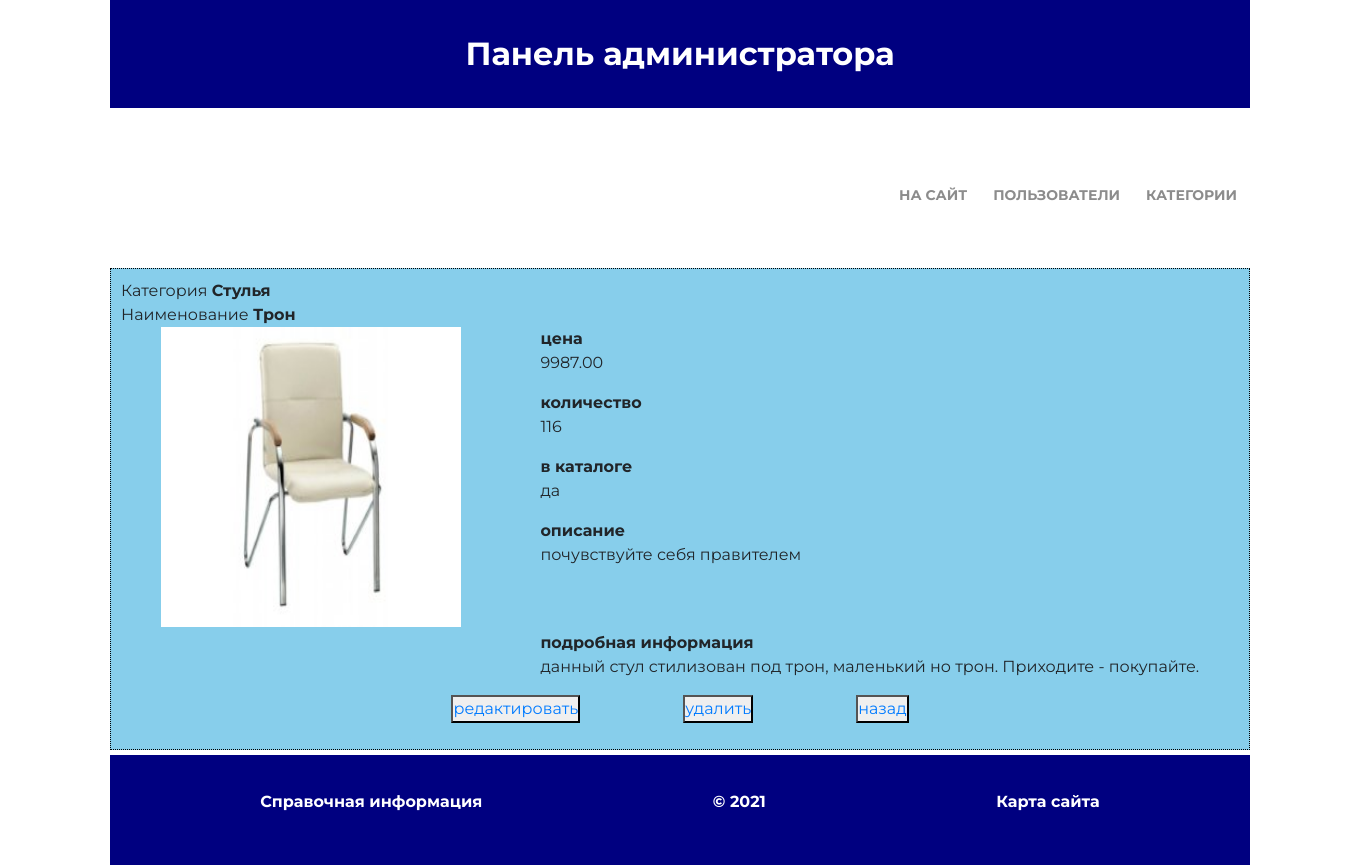
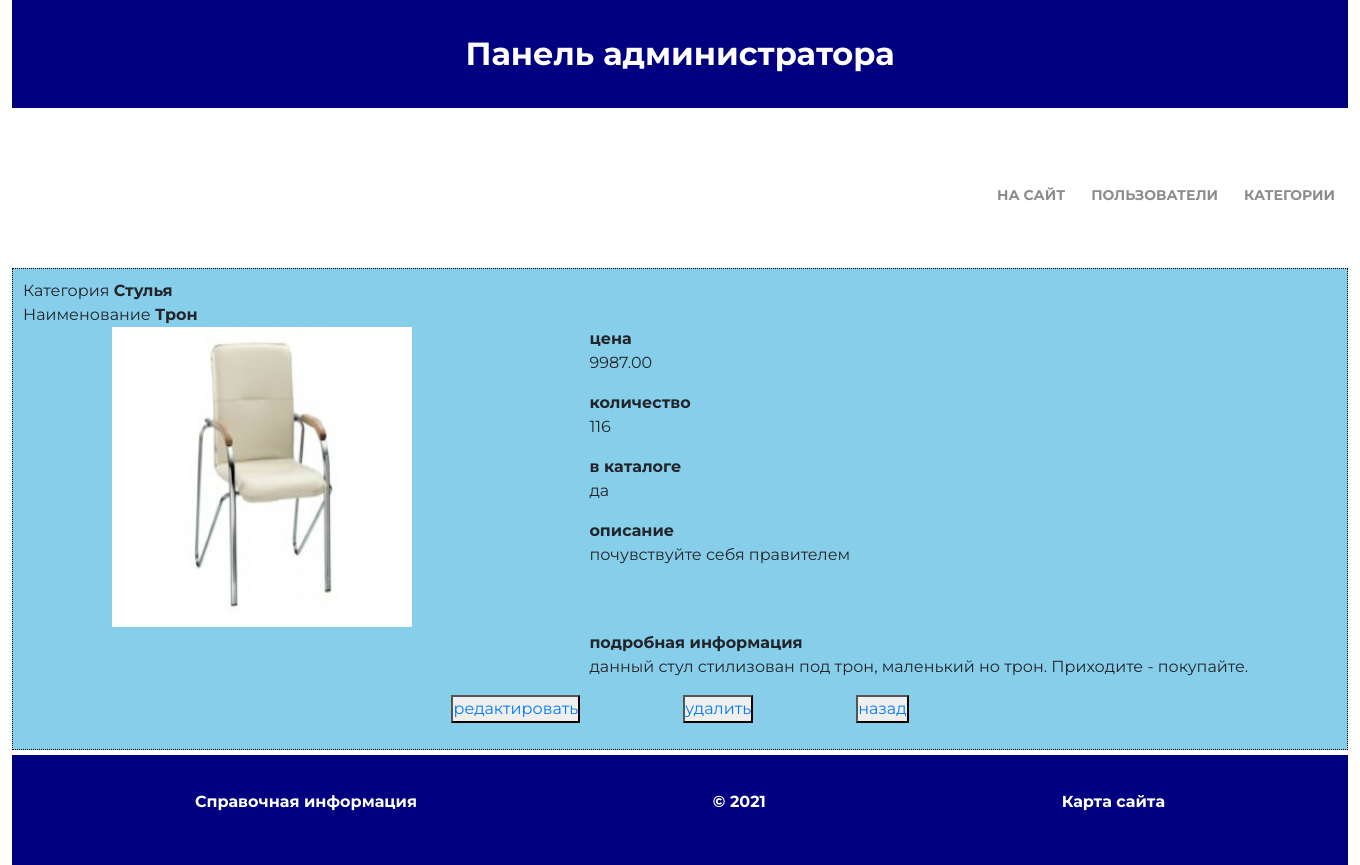
Before and after one commit to Jenny6199/django-start-v2, a Django app: page /admin/products/read/1/ in a window 1360 px wide. Run offline with Django 3.2, Linux system fonts and the light colour scheme; data comes from the database, SQL or seed files in the repository; parts of the project's set-up code (start-up, migrations or seed data) failed here and were passed over; some libraries are stand-ins or nearby versions.

Commit message:
add stilizations

```diff
--- a/src/geekshop/ordersapp/templates/ordersapp/base.html
+++ b/src/geekshop/ordersapp/templates/ordersapp/base.html
@@ -14,14 +14,14 @@
       <link rel="stylesheet" type="text/css" href="{% static 'fonts/font-awesome/css/font-awesome.css' %}">
     {% endblock %}
     {% block js %}
+				<script src="{% static 'js/popper.min.js' %}"></script>
 				<script src="{% static 'js/bootstrap.js' %}"></script>
 				<script src="{% static 'js/jquery-3.6.0.min.js' %}"></script>
-				<script src="{% static 'js/popper.min.js' %}"></script>
 				<script src="{% static 'js/basket_scripts.js' %}"></script>
     {% endblock %}
 </head>
   <body>
-    <div class="order_container">
+    <div class="admin_container">
       {% block content %}
 
       {% endblock %}
--- a/src/geekshop/static/css/style.css
+++ b/src/geekshop/static/css/style.css
@@ -1086,7 +1086,7 @@ td:first-child {
 
 
 .admin_container{
-    width: 1140px;
+    width: 1336px;
     margin: 0 auto;
 }
 
```
